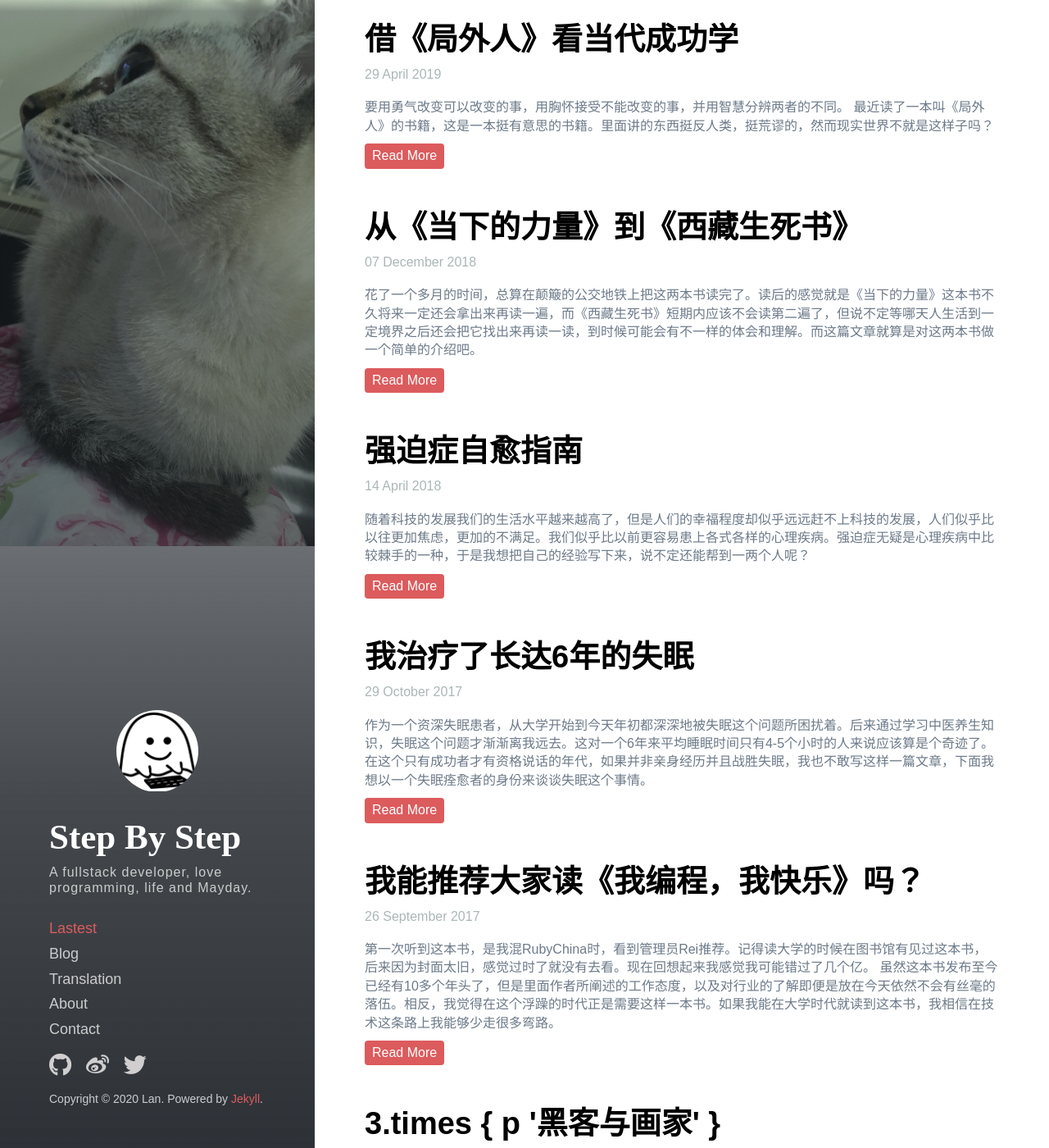
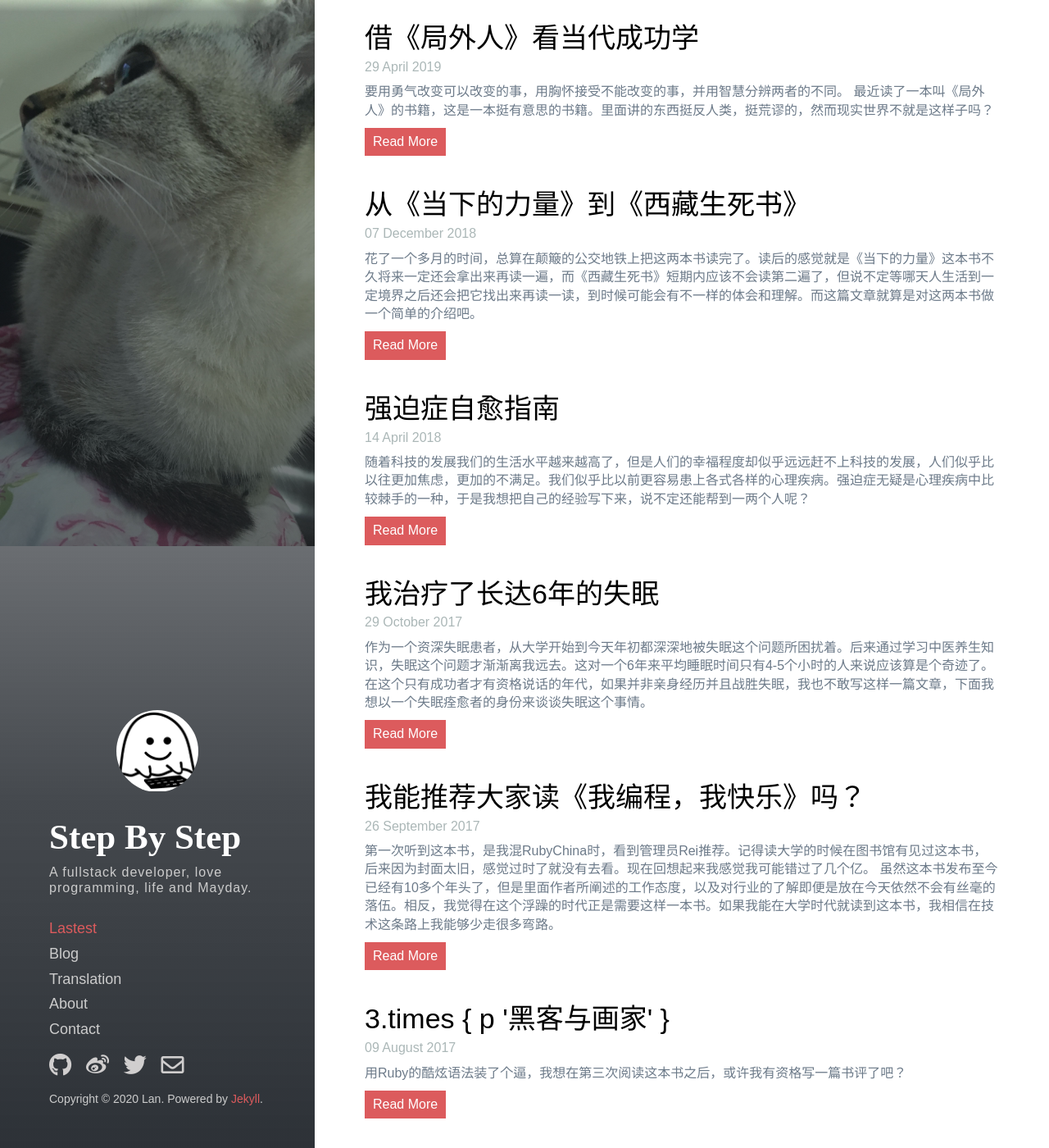
Before and after one commit to lanzhiheng/stone, a Jekyll site: the page built from lastest.html, in a window 1280 px wide and 1400 px high. Shown: the whole window at 82% size. Built offline with Jekyll 4.4.1, drawn with Linux system fonts in a browser that asks for light colours; nearby versions of some CDN libraries.

Commit message:
feat: Add email icon.

```diff
--- a/_config.yml
+++ b/_config.yml
@@ -31,6 +31,8 @@ social:
   url: https://www.weibo.com/u/2174832927
 - class: fab fa-twitter
   url: https://twitter.com/lanzhiheng
+- class: far fa-envelope
+  url: mailto:lanzhihengrj@gmail.com
 
 excerpt_separator: <!--more-->
 plugins:
--- a/_sass/main.scss
+++ b/_sass/main.scss
@@ -243,13 +243,16 @@ a {
   // Home page with cover
   .post-wrapper {
     ~ .post-wrapper {
-      margin-top: 50px;
+      margin-top: 40px;
     }
   }
 
   .post-title {
-    font-size: 38px;
-    margin: 0.3em 0;
+    font-size: 34px;
+    margin: 0.2em 0;
+    color: #000;
+    display: block;
+    text-decoration: none;
   }
 
   .post-meta {
@@ -257,7 +260,7 @@ a {
   }
 
   .post-desc {
-    margin-top: 20px;
+    margin-top: 10px;
 
     .post-excerpts {
       color: $content-color;
@@ -277,8 +280,7 @@ a {
   .read-more {
     display: inline-block;
     text-decoration: none;
-    padding: 6px 9px;
-    border-radius: 4px;
+    padding: 8px 10px;
     background: $primary-color;
     font-size: 16px;
     color: #fff;
--- a/lastest.html
+++ b/lastest.html
@@ -8,9 +8,7 @@ permalink: /
     <ul class="post-list">
       {% for post in site.posts limit: 10 %}
         <li class="post-wrapper">
-          <h3 class="post-title">
-            {{ post.title | escape }}
-          </h3>
+          <a class="post-title" href="{{ post.url | relative_url }}">{{ post.title | escape }}</a>
           <span class="post-meta">{{ post.date | date_to_long_string }}</span>
           <div class="post-desc">
             {% if post.cover %}
@@ -22,7 +20,6 @@ permalink: /
             {% endif %}
           </div>
 
-
           <div class="btn-wrapper">
             <a class="read-more" href="{{ post.url | relative_url }}">Read More</a>
           </div>
```
